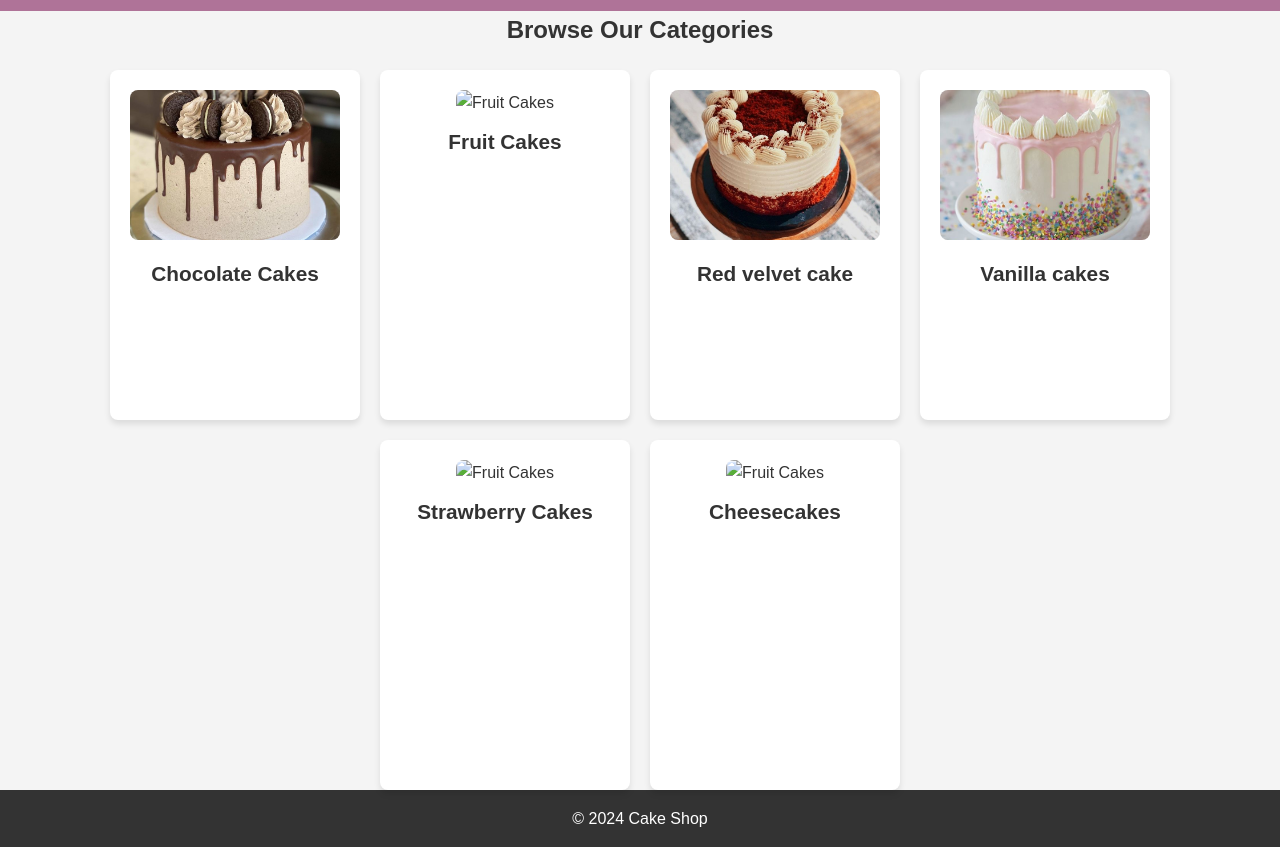
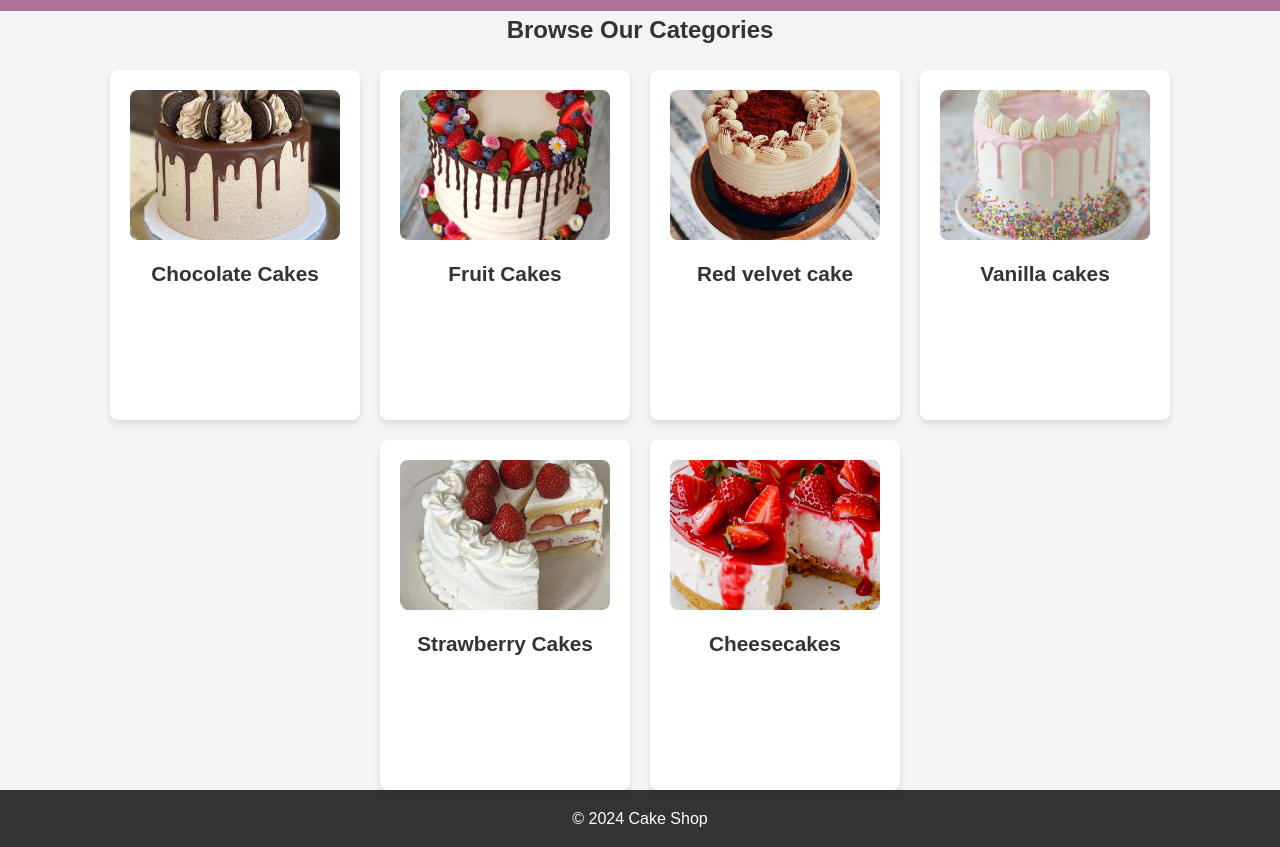
Before and after one commit to shivaniln/cake, a plain HTML site: page categories.html in a window 1280 px wide. Shown: the part 88-935 px from the top of the page. Drawn offline with Linux system fonts and the light colour scheme.

Commit message:
categories.html

```diff
--- a/categories.html
+++ b/categories.html
@@ -31,7 +31,7 @@
       </div>
       <div class="category">
         <a href="category/fruit.html">
-          <img src="Swiss meringue & fresh fruit, torta, Drip torty.jpg" alt="Fruit Cakes">
+          <img src="fruitcake.jpg" alt="Fruit Cakes">
           <h3>Fruit Cakes</h3>
         </a>
       </div>
@@ -49,13 +49,13 @@
       </div>
       <div class="category">
         <a href="category/Strawberry cake.html">
-          <img src="Mom helps home cooks rescue their over-salted food with a clever cooking hack.jpg" alt="Fruit Cakes">
+          <img src="strawberrycake.jpg" alt="Fruit Cakes">
           <h3>Strawberry Cakes</h3>
         </a>
       </div>
       <div class="category">
         <a href="category/Cheesecake.html">
-          <img src="Strawberry Cheesecake Recipe.jpg" alt="Fruit Cakes">
+          <img src="cheesecake.jpg" alt="Fruit Cakes">
           <h3>Cheesecakes</h3>
         </a>
       </div>
```
